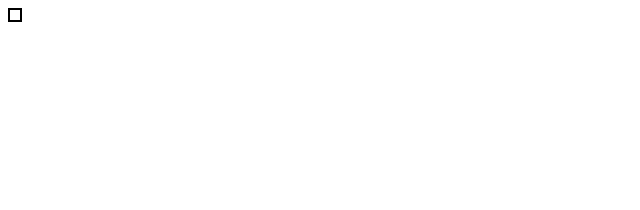
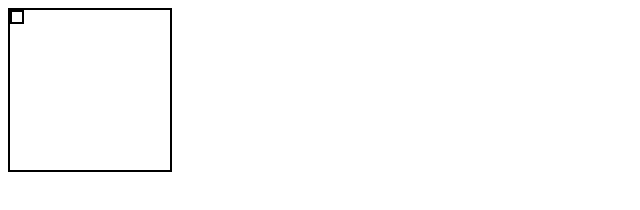
Before and after one commit to aliyyanWijaya/Etch-a-Sketch, a plain HTML site: page index.html in a window 1280 px wide. Shown: the whole page, without its empty margins (0-640 px from the left). Drawn offline with Linux system fonts and the light colour scheme.

Commit message:
add the style for container

```diff
--- a/style.css
+++ b/style.css
@@ -3,3 +3,9 @@
     height: 10px;
     width: 10px;
 }
+
+.container {
+    border: 2px solid black;
+    height: 160px;
+    width: 160px;
+}
```
